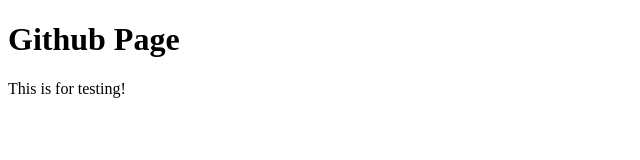
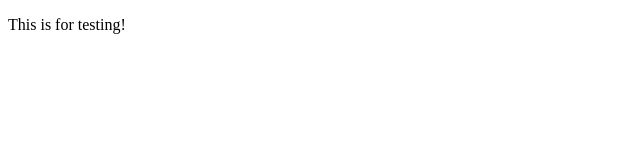
Before and after one commit to wanqifei/wanqifei.github.io, a plain HTML site: page index.html in a window 1280 px wide. Shown: the whole page, without its empty margins (0-640 px from the left). Drawn offline with Linux system fonts and the light colour scheme.

Commit message:
1st modify

```diff
--- a/index.html
+++ b/index.html
@@ -1,7 +1,7 @@
 <!DOCTYPE html>
 <html>
   <head>
-  <h1>Github Page</h1>
+  <title>Github Page</title>
   </head>
   <body>
   <p>This is for testing!</p>
```
